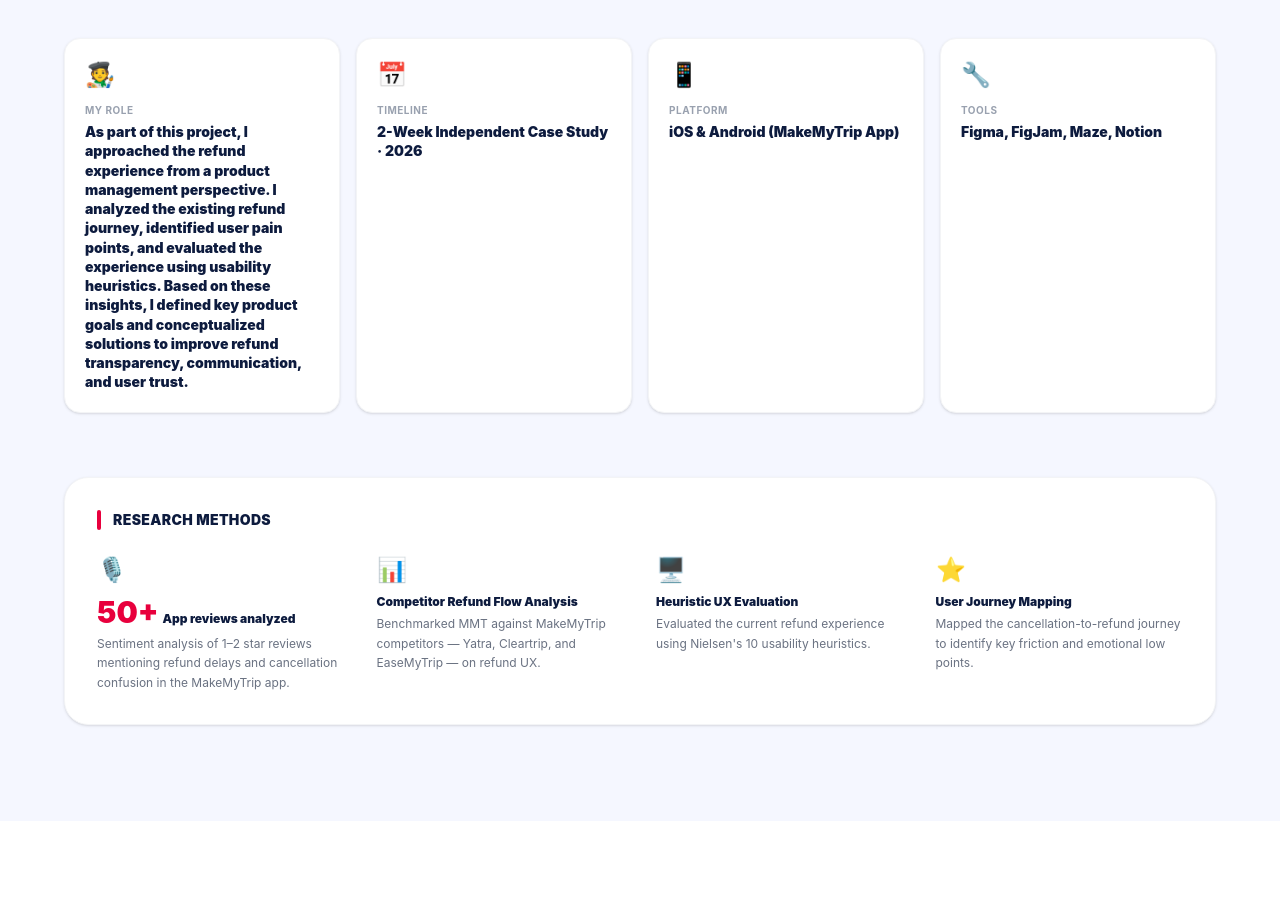
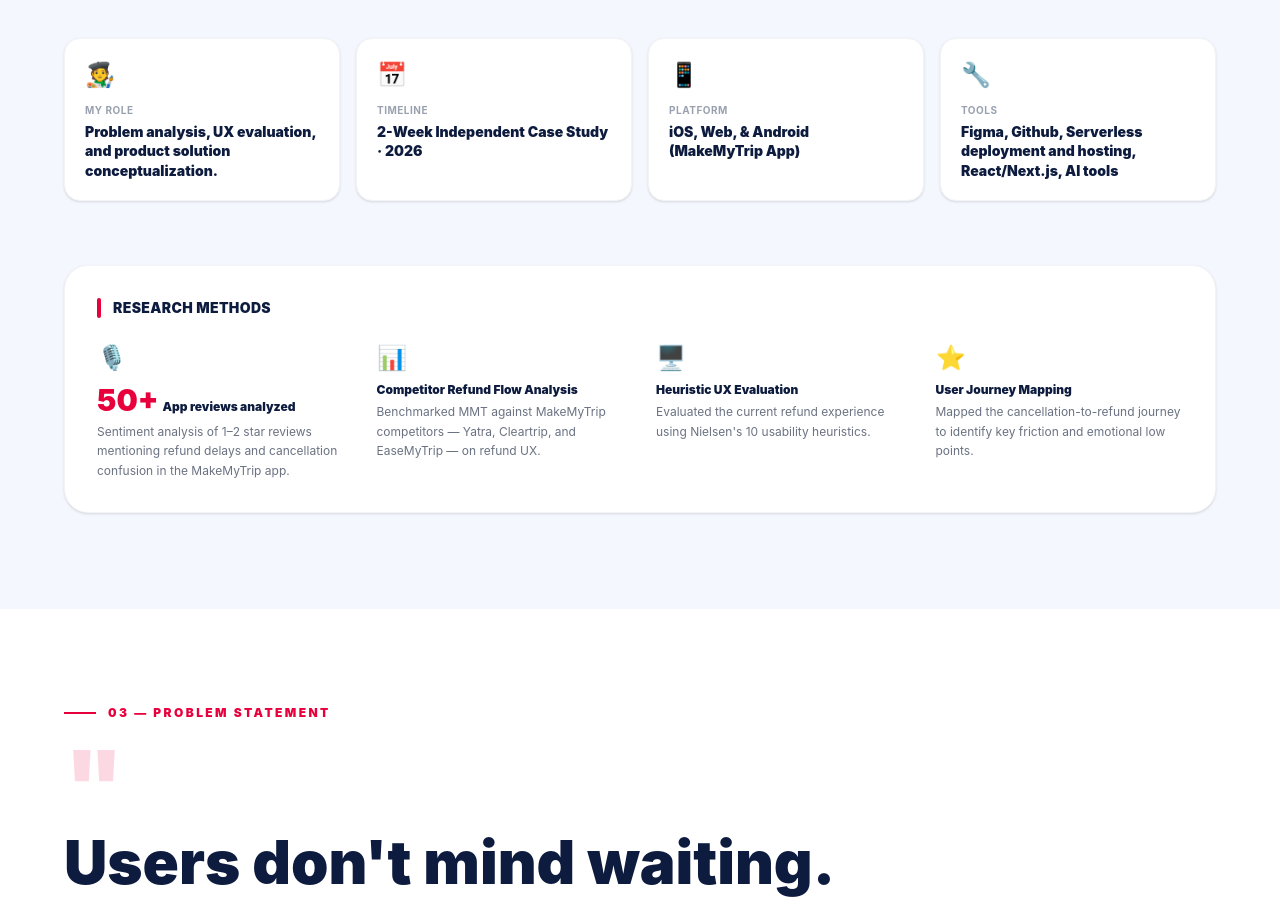
Before and after one commit to kajalverma1104-dot/Casestudyrefundprocess, a React (Vite) app: page / in a window 1280 px wide. Shown: the part 1320-2230 px from the top of the page. Built offline with nearby package versions, Linux system fonts and the light colour scheme.

Commit message:
Update ProjectOverview.tsx

```diff
--- a/src/app/components/ProjectOverview.tsx
+++ b/src/app/components/ProjectOverview.tsx
@@ -8,10 +8,10 @@
 }
 
 const roles = [
-  { icon: "🧑‍🎨", label: "My Role", value: "As part of this project, I approached the refund experience from a product management perspective. I analyzed the existing refund journey, identified user pain points, and evaluated the experience using usability heuristics. Based on these insights, I defined key product goals and conceptualized solutions to improve refund transparency, communication, and user trust." },
+  { icon: "🧑‍🎨", label: "My Role", value: "Problem analysis, UX evaluation, and product solution conceptualization." },
   { icon: "📅", label: "Timeline", value: "2-Week Independent Case Study · 2026" },
-  { icon: "📱", label: "Platform", value: "iOS & Android (MakeMyTrip App)" },
-  { icon: "🔧", label: "Tools", value: "Figma, FigJam, Maze, Notion" },
+  { icon: "📱", label: "Platform", value: "iOS, Web, & Android (MakeMyTrip App)" },
+  { icon: "🔧", label: "Tools", value: "Figma, Github, Serverless deployment and hosting, React/Next.js, AI tools" },
 ];
 
 const methods = [
```
